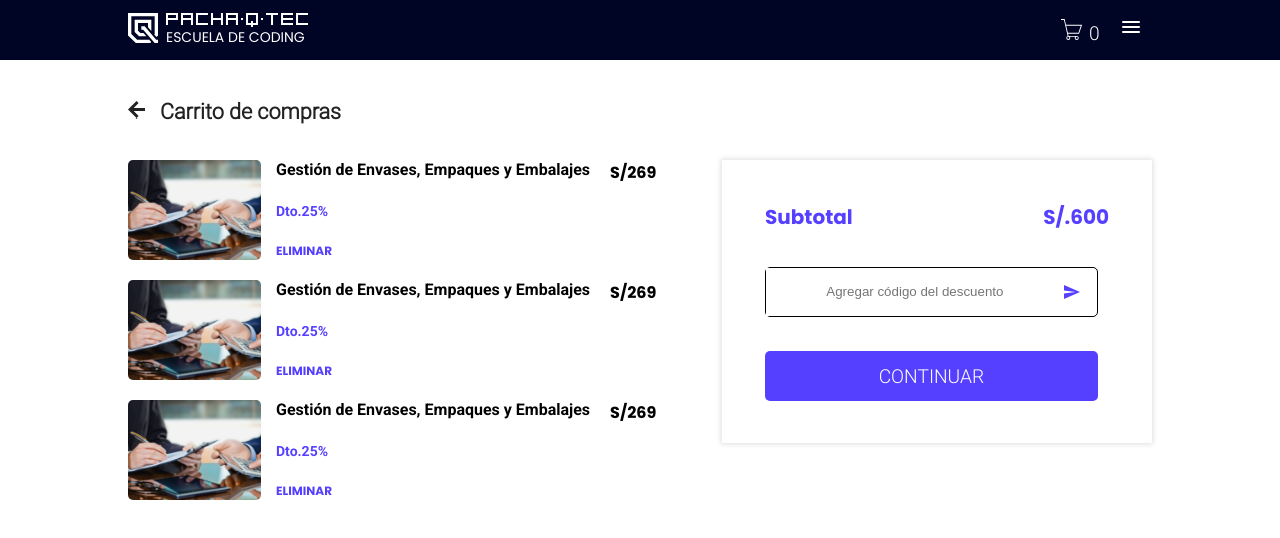
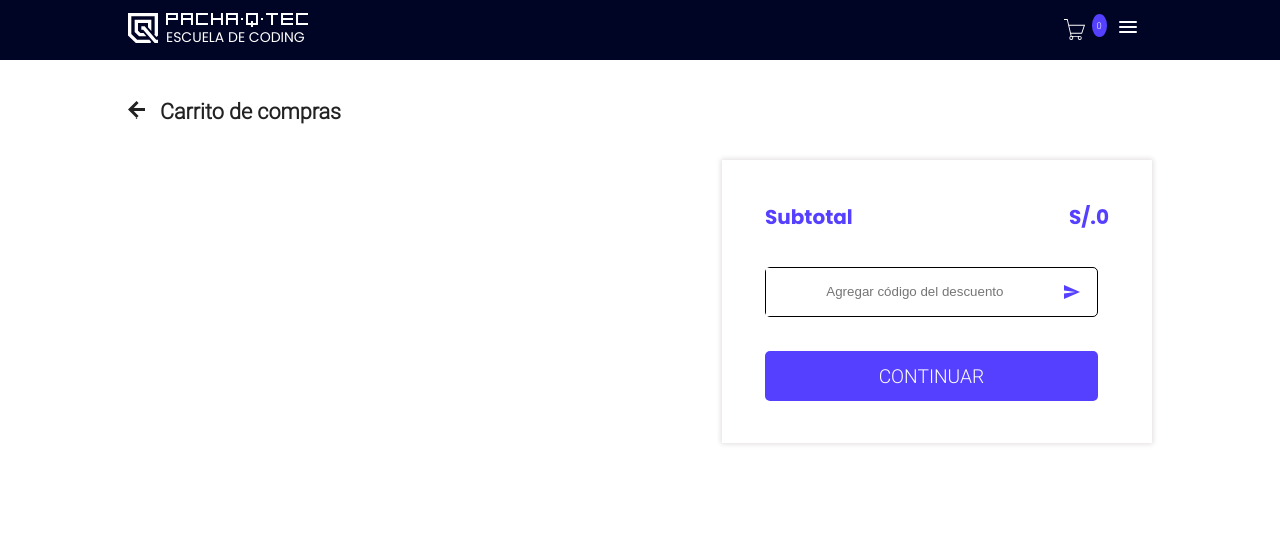
Before and after one commit to miguelyg/Proyecto_Final, a Vue app: page /miscompras in a window 1280 px wide. Shown: the top 538 px of the page. Built offline with nearby package versions, Linux system fonts and the light colour scheme.

Commit message:
Proyecto_Final_Front2

```diff
--- a/src/components/Listado.vue
+++ b/src/components/Listado.vue
@@ -8,7 +8,7 @@
                         <img :src="require(`../assets/images/cursos/curso${curso.id}.png`)" class="curso_imagen" alt="">
                         <p>{{curso.titulo_largo}}</p>
                         <div class="curso_botones">
-                            <a class="boton" @click="agregarArregloCarrito">
+                            <a class="boton" @click="agregarArregloCarrito(curso)">
                                 <img src="../assets/images/carrito.svg" alt="">
                                 Agregar
                             </a>
--- a/src/store/index.js
+++ b/src/store/index.js
@@ -6,6 +6,7 @@ export default createStore({
     cursos:[],
     carrito:[],
     carritoContador:0,
+    precioTotal:0,
   },
   mutations: {
     getCursosMutation(state,payload){
@@ -20,6 +21,7 @@ export default createStore({
     agregarArregloCarritoMutation(state,payload)
     {
       state.carrito.push(payload);
+      state.precioTotal += parseFloat(payload.precio);
     }
   },
   actions: {
--- a/src/views/MisCompras.vue
+++ b/src/views/MisCompras.vue
@@ -10,7 +10,7 @@
 				</div>
 				<nav class="menu">
 					<ul class="botones">
-						<li>
+						<li class="opciones_carrito">
 							<router-link class="boton" to="/miscompras">
 								<img src="../assets/images/carrito.svg" alt="">
 								<label for="">{{carrito.length}}</label>
@@ -37,20 +37,32 @@
 		</section>
         <main class="contenedor">
             <section class="cursos">
-                <div class="row curso">
+                <div class="row curso" v-for="curso in carrito" :key="curso.id">
                         <div class="curso-img">
 							<img src="../assets/images/other/curso.png" alt="">
 						</div>
 						<div class="curso-info">
-                        <h3 class="curso-titulo">Gestión de Envases, Empaques y Embalajes</h3>
+							<h3 class="curso-titulo">{{curso.titulo_largo}}</h3>
 							<p class="dscto">Dto.25%</p>
 							<a class="eliminar" href="#">Eliminar</a>
 						</div>
 						<div >
-                        <p class="curso-precio"> S/269</p>
+							<p class="curso-precio"> S/{{curso.precio}}</p>
 						</div>
                 </div>
-                <div class="row curso">
+				<!-- <div v-for="tarea in tareas" :key="tarea.id">
+                        <p>{{tarea.id}}</p>
+                        <p>{{tarea.nombre}}</p>
+                        <hr>
+                        <div v-for="(framework,index) in tarea.frameworks" :key="index">
+                        <p>
+                            {{framework}}
+                        </p>
+                        </div>
+                        <p>{{tarea.jobTitle}}</p>
+                        <p>{{tarea.pretensions}}</p>
+                    </div> -->
+                <!-- <div class="row curso">
                     <div class="curso-img">
                         <img src="../assets/images/other/curso.png" alt="">
                     </div>
@@ -75,13 +87,13 @@
                     <div class="curso-precio">
                         <p>S/269</p>
                     </div>
-                </div>
+                </div> -->
             </section>
             <section class="compra">
                 <div class=" subtotal">
                     <div class="compra-box">
                         <h3 class="sub-titulo">Subtotal</h3>
-                        <p class="sub-precio">S/.600</p>
+                        <p class="sub-precio">S/.{{precioTotal}}</p>
                     </div>
                     <div class="descuento">
                         <input
@@ -105,7 +117,7 @@
 import {mapState} from 'vuex';
 export default {
     computed:{
-        ...mapState(['carrito','cursos']),
+        ...mapState(['carrito','cursos','precioTotal']),
     },
 }
 </script>
@@ -296,6 +308,18 @@ li {
 	color: white;
 }
 
+.opciones_carrito label
+{
+	position: absolute;
+	background-color: #5640ff;
+	border-radius: 50%;
+	border-style: solid;
+	border-color: #5640ff;
+	border-width: 5px;
+	font-size: 7pt;
+	cursor: pointer;
+}
+
 /* Media Queries*/
 @media screen and (max-width: 768px) {
 
```
Lines whose indentation alone changed are shown as unchanged.
